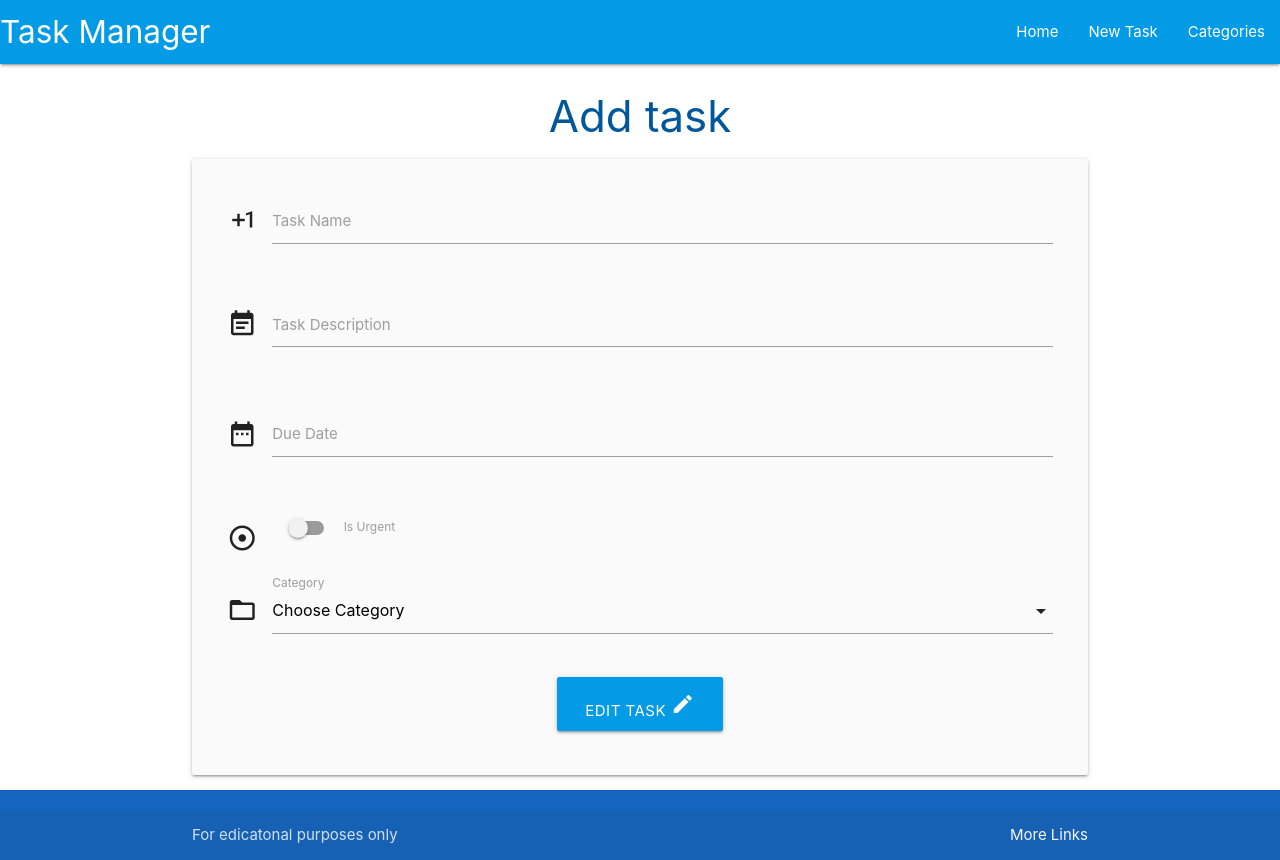
After one commit to KarolSU96/full-stack-todo, a Flask app: template taskmanager/templates/edit_task.html in a window 1280 px wide. The commit adds this page. Run offline with Flask 3, Linux system fonts and the light colour scheme; the template is opened without the code that fills it, so the values that code supplies are empty.

```diff
--- a/taskmanager/static/js/script.js
+++ b/taskmanager/static/js/script.js
@@ -5,7 +5,7 @@ document.addEventListener('DOMContentLoaded', function () {
 
 
 
-// datepicker initialization
+    // datepicker initialization
     let datepicker = document.querySelectorAll('.datepicker');
     M.Datepicker.init(datepicker, {
         format: "dd mmmm, yyyy",
@@ -14,4 +14,11 @@ document.addEventListener('DOMContentLoaded', function () {
     // select initialization
     let selects = document.querySelectorAll('select');
     M.FormSelect.init(selects);
+
+    // collapsible initialization
+
+        let collapsibles = document.querySelectorAll('.collapsible');
+        M.Collapsible.init(collapsibles);
+
+
 });
--- /dev/null
+++ b/taskmanager/templates/edit_task.html
@@ -0,0 +1,106 @@
+{% extends "base.html" %} {% block content %}
+<h3 class="light-blue-text text-darken-4 center-align">Add task</h3>
+
+<div class="row card-panel grey lighten-5">
+  <form
+    class="col s12"
+    method="POST"
+    action="{{ url_for('edit_task', task_id = task.id)}}"
+  >
+    <!-- task name -->
+    <div class="row">
+      <div class="input-field col s12">
+        <i class="material-icons prefix">exposure_plus_1</i>
+        <input
+          id="task_name"
+          name="task_name"
+          value="{{ task.task_name}}"
+          type="text"
+          class="validate"
+          required
+          minlength="3"
+          maxlength="50"
+        />
+        <label for="task_name">Task Name</label>
+      </div>
+    </div>
+    <!-- task description -->
+    <div class="row">
+      <div class="input-field col s12">
+        <i class="material-icons prefix">event_note</i>
+        <textarea
+          id="task_description"
+          name="task_description"
+          type="text"
+          class="materialize-textarea validate"
+          required
+          minlength="3"
+          maxlength="200"
+        >
+        {{- task.task_description -}}
+        </textarea>
+        <label for="task_description">Task Description</label>
+      </div>
+    </div>
+    <!-- due_date -->
+    <div class="row">
+      <div class="input-field col s12">
+        <i class="material-icons prefix">date_range</i>
+        <input
+          id="due_date"
+          name="due_date"
+          value="{{task.due_date.strftime('%d %B, %Y')}}"
+          type="text"
+          class="datepicker validate"
+          required
+        />
+        <label for="due_date">Due Date</label>
+      </div>
+    </div>
+    <!-- is_urgent -->
+    <div class="row">
+      <div class="input-field col s12">
+        <div class="switch">
+          <i class="material-icons prefix">adjust</i>
+          <label for="is_urgent">
+            {% if task.is_urgent == True %}
+            <input id="is_urgent" name="is_urgent" type="checkbox" />
+            {% else %}
+            <input id="is_urgent" name="is_urgent" type="checkbox" />
+            {% endif %}
+            <span class="lever"></span>
+            Is Urgent
+          </label>
+        </div>
+      </div>
+    </div>
+    <!-- category_id -->
+    <div class="row">
+      <div class="input-field col s12">
+        <i class="material-icons prefix">folder_open</i>
+        <select name="category_id" id="category_id" class="validate" required>
+          <option value="" disabled selected>Choose Category</option>
+          {% for category in categories %} {% if category == task.category %}
+          <option value="{{ category.id }}">
+            {{ category.category_name }}
+          </option>
+          {% else %}
+          <option value="{{ category.id }}">
+            {{ category.category_name }}
+          </option>
+          {% endif %} {% endfor %}
+        </select>
+        <label for="task_name">Category</label>
+      </div>
+    </div>
+    <!-- submit button -->
+    <div class="row">
+      <div class="col s12 center-align">
+        <button type="submit" class="btn-large light-blue darken-1">
+          Edit Task <i class="material-icons">mode_edit</i>
+        </button>
+      </div>
+    </div>
+  </form>
+</div>
+{% endblock %}
```
Also changed, not shown: requirements.txt (added, +9 -0 lines), taskmanager/__init__.py (+8 -1 lines), taskmanager/routes.py (+24 -1 lines), taskmanager/templates/tasks.html (+19 -0 lines), 1 other file.
